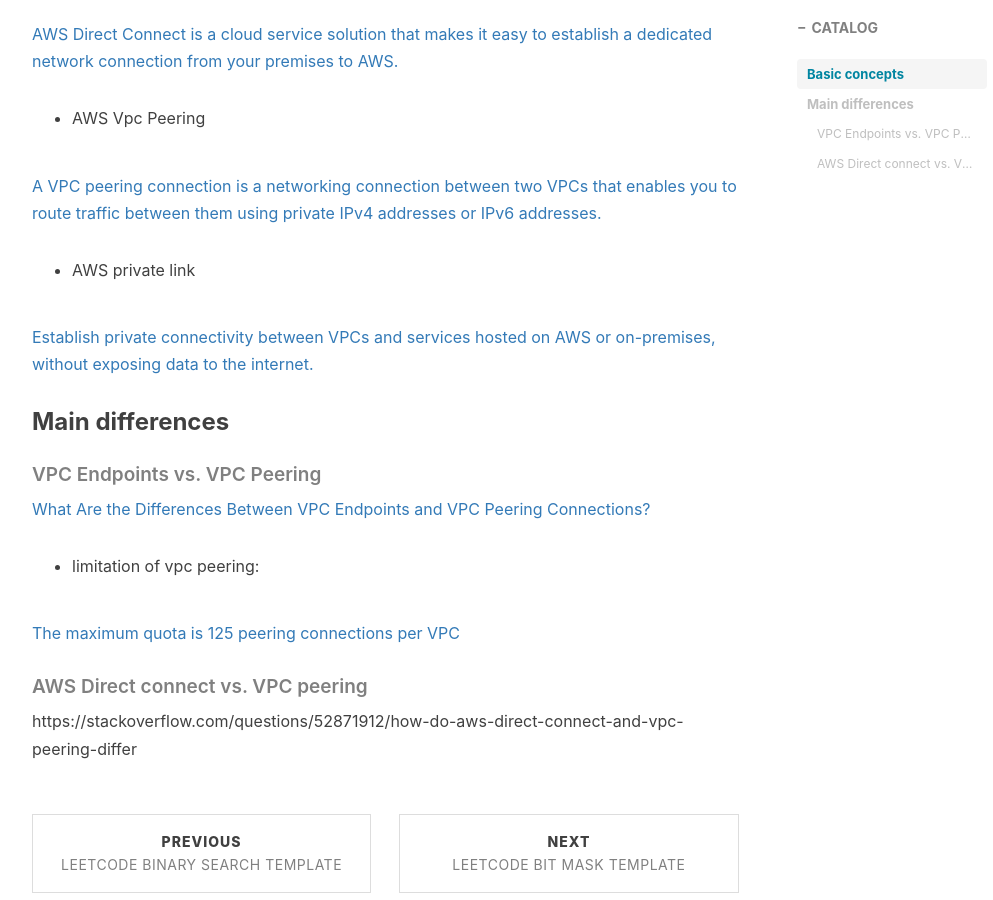
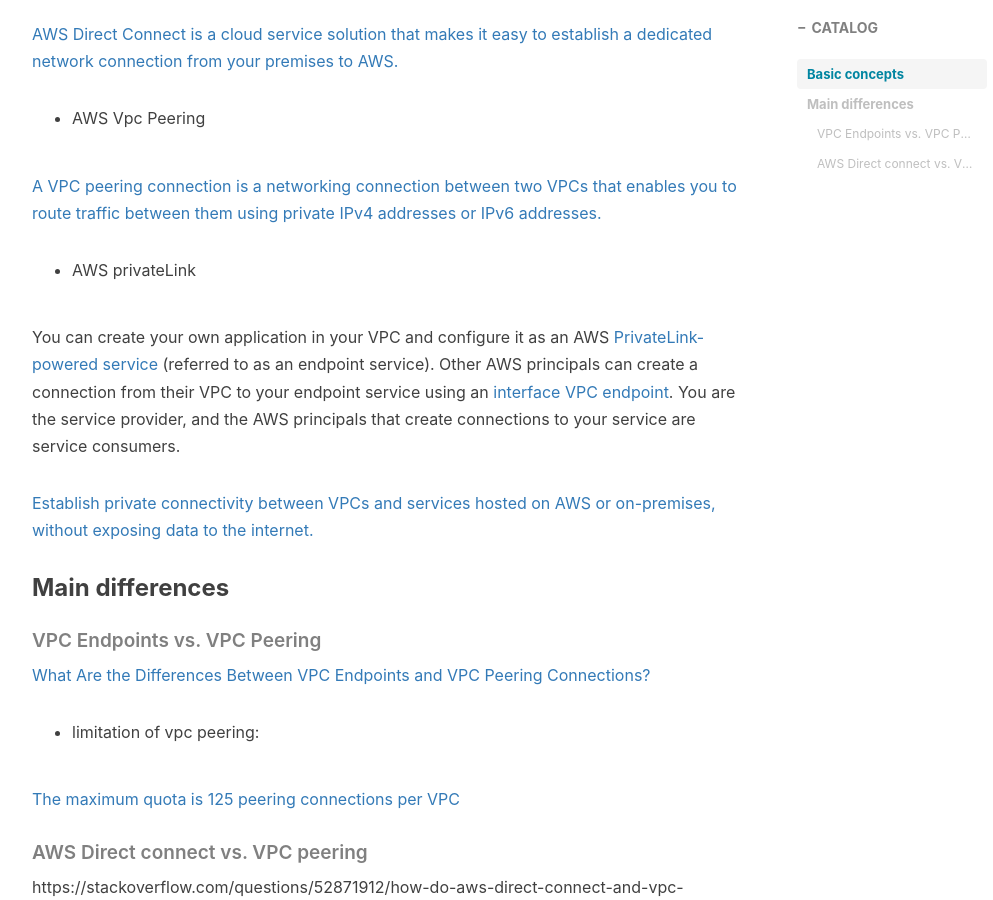
Before and after one commit to ly16/ly16.github.io, a Jekyll site: the page built from _posts/2021-07-10-system-vpc-connect.md, in a window 1280 px wide and 900 px high, scrolled down 697 px. Shown: the whole window, without its empty margins (233-1226 px from the left). Built offline with Jekyll 4.4.1, drawn with Linux system fonts in a browser that asks for light colours; nearby versions of some CDN libraries; comment, search, counter and statistics services are not loaded.

Commit message:
Update 2021-07-10-system-vpc-connect.md

```diff
--- a/_posts/2021-07-10-system-vpc-connect.md
+++ b/_posts/2021-07-10-system-vpc-connect.md
@@ -21,10 +21,11 @@
 
 [A VPC peering connection is a networking connection between two VPCs that enables you to route traffic between them using private IPv4 addresses or IPv6 addresses.](https://docs.aws.amazon.com/vpc/latest/peering/what-is-vpc-peering.html)
 
-- AWS private link
+- AWS privateLink
+
+You can create your own application in your VPC and configure it as an AWS [PrivateLink-powered service](https://docs.aws.amazon.com/vpc/latest/privatelink/endpoint-service.html) (referred to as an endpoint service). Other AWS principals can create a connection from their VPC to your endpoint service using an [interface VPC endpoint](https://docs.aws.amazon.com/vpc/latest/privatelink/vpce-interface.html). You are the service provider, and the AWS principals that create connections to your service are service consumers.
 
 [Establish private connectivity between VPCs and services hosted on AWS or on-premises, without exposing data to the internet.](https://aws.amazon.com/privatelink/?privatelink-blogs.sort-by=item.additionalFields.createdDate&privatelink-blogs.sort-order=desc)
-
 
 
 ### Main differences
```
